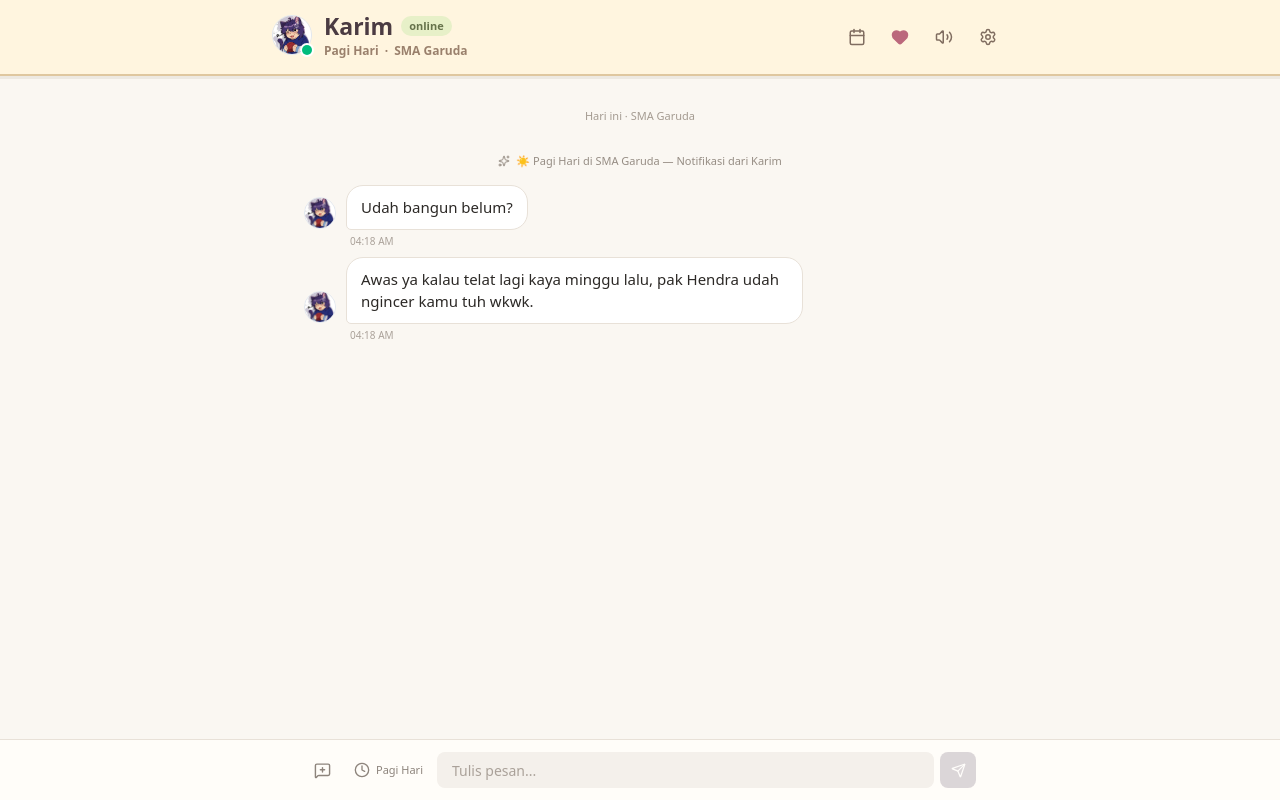
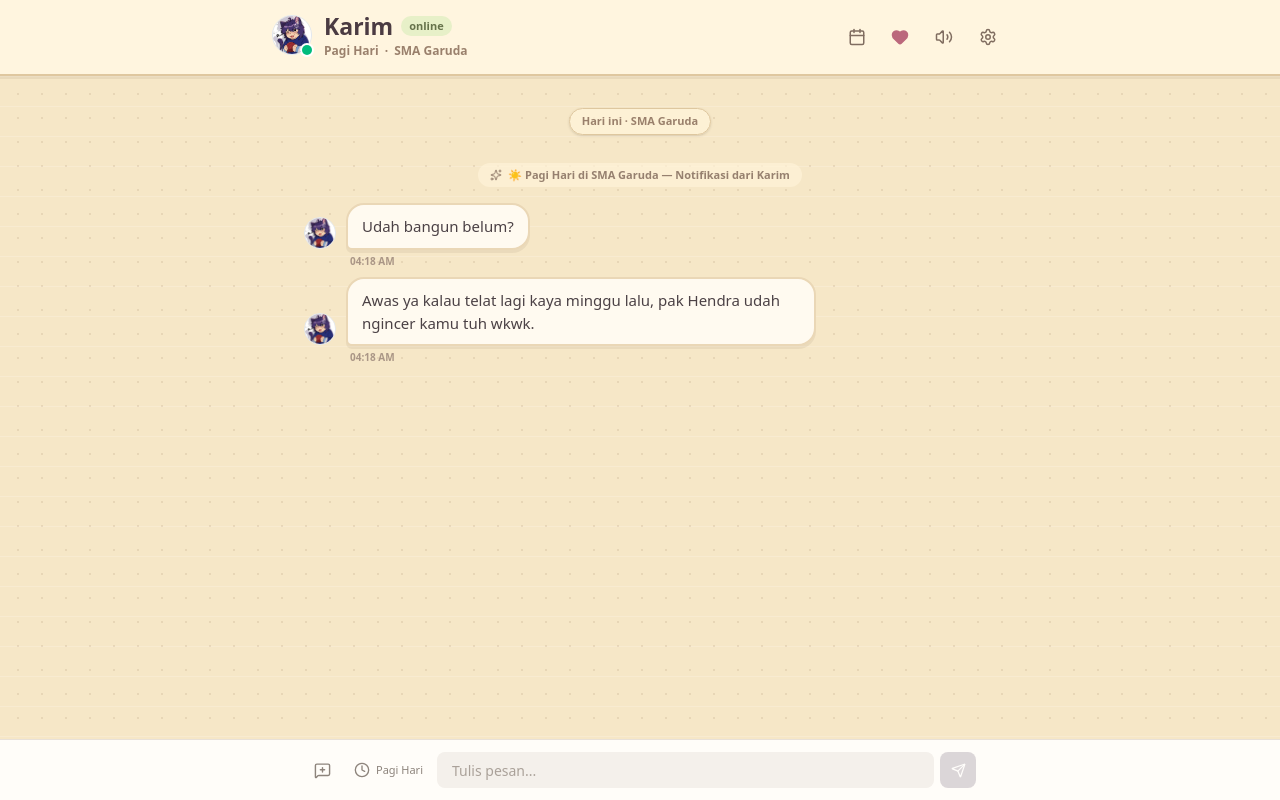
Before and after one commit to Syraku/Karim, a React (Vite) app: page / in a window 1280 px wide. Built offline with nearby package versions, Linux system fonts and the light colour scheme.

Commit message:
Redesign Karim message bubbles and typing indicator

```diff
--- a/src/components/MessageList.tsx
+++ b/src/components/MessageList.tsx
@@ -10,12 +10,7 @@ interface MessageListProps {
   playerName: string;
 }
 
-export const MessageList: React.FC<MessageListProps> = ({
-  messages,
-  isTyping,
-  karimArtworkUrl,
-  playerName,
-}) => {
+export const MessageList: React.FC<MessageListProps> = ({ messages, isTyping, karimArtworkUrl, playerName }) => {
   const bottomRef = useRef<HTMLDivElement>(null);
 
   useEffect(() => {
@@ -23,18 +18,20 @@ export const MessageList: React.FC<MessageListProps> = ({
   }, [messages, isTyping]);
 
   return (
-    <div className="flex-1 overflow-y-auto bg-[#faf7f2] dark:bg-[#141416] px-4 sm:px-8 py-5 sm:py-7">
-      <div className="max-w-2xl mx-auto space-y-2">
-        <div className="flex justify-center py-1 mb-4">
-          <span className="text-[11px] text-[#a49b91] dark:text-zinc-500">Hari ini · SMA Garuda</span>
+    <div className="bg-chat-wallpaper flex-1 overflow-y-auto px-4 py-5 sm:px-8 sm:py-7">
+      <div className="mx-auto max-w-2xl space-y-2">
+        <div className="mb-4 flex justify-center py-1">
+          <span className="rounded-full border border-[#dec79f] bg-[#fff3d8]/80 px-3 py-1 text-[11px] font-bold text-[#9a806c] shadow-sm">
+            Hari ini · SMA Garuda
+          </span>
         </div>
 
         {messages.map((msg, index) => {
           if (msg.sender === 'system') {
             return (
               <div key={msg.id || index} className="flex justify-center py-2">
-                <div className="text-[11px] text-[#968d84] dark:text-zinc-500 flex items-center gap-1.5">
-                  <Sparkles className="w-3 h-3" />
+                <div className="flex items-center gap-1.5 rounded-full bg-[#fff3d8]/70 px-3 py-1 text-[11px] font-semibold text-[#96806f]">
+                  <Sparkles className="h-3 w-3" />
                   <span>{msg.text}</span>
                 </div>
               </div>
@@ -44,35 +41,25 @@ export const MessageList: React.FC<MessageListProps> = ({
           const isKarim = msg.sender === 'karim';
 
           return (
-            <div
-              key={msg.id || index}
-              className={`flex items-end gap-2.5 ${isKarim ? 'justify-start' : 'justify-end'} ${isKarim ? 'pl-0' : 'pr-0'}`}
-            >
-              {isKarim && (
-                <KarimAvatar customArtworkUrl={karimArtworkUrl} size="sm" showStatusDot={false} className="mb-5" />
-              )}
+            <div key={msg.id || index} className={`karim-message-pop flex items-end gap-2.5 ${isKarim ? 'justify-start' : 'justify-end'}`}>
+              {isKarim && <KarimAvatar customArtworkUrl={karimArtworkUrl} size="sm" showStatusDot={false} className="mb-5" />}
 
-              <div className={`max-w-[82%] sm:max-w-[68%] ${isKarim ? 'items-start' : 'items-end'} flex flex-col`}>
-                <div
-                  className={`px-3.5 py-2.5 text-[14px] sm:text-[15px] leading-[1.5] ${
-                    isKarim
-                      ? 'bg-white dark:bg-[#202023] text-[#2c2926] dark:text-zinc-100 border border-[#e8e1d8] dark:border-zinc-800 rounded-[17px] rounded-bl-[5px]'
-                      : 'bg-[#756579] text-white rounded-[17px] rounded-br-[5px]'
-                  }`}
-                >
-                  <p className="whitespace-pre-wrap break-words font-normal">{msg.text}</p>
+              <div className={`flex max-w-[84%] flex-col sm:max-w-[70%] ${isKarim ? 'items-start' : 'items-end'}`}>
+                <div className={`px-3.5 py-2.5 text-[14px] leading-[1.5] sm:text-[15px] ${
+                  isKarim
+                    ? 'border-2 border-[#ead7b6] bg-[#fffaf0] text-[#4b4145] rounded-[18px] rounded-bl-[6px] shadow-[0_3px_0_rgba(101,76,51,.08)]'
+                    : 'bg-[#8d7288] text-white rounded-[18px] rounded-br-[6px] shadow-[0_3px_0_rgba(75,54,70,.15)]'
+                }`}>
+                  <p className="whitespace-pre-wrap break-words font-medium">{msg.text}</p>
                 </div>
-                <div className={`flex items-center gap-1 mt-1 px-1 text-[10px] ${isKarim ? 'text-[#aaa199] dark:text-zinc-600' : 'text-[#aaa199] dark:text-zinc-600'}`}>
+                <div className="mt-1 flex items-center gap-1 px-1 text-[10px] font-semibold text-[#aa9686]">
                   <span>{msg.timestamp}</span>
-                  {!isKarim && <CheckCheck className="w-3 h-3" />}
+                  {!isKarim && <CheckCheck className="h-3 w-3" />}
                 </div>
               </div>
 
               {!isKarim && (
-                <div
-                  className="w-7 h-7 rounded-full bg-[#eee8e1] dark:bg-zinc-800 text-[#766d65] dark:text-zinc-300 text-[11px] font-semibold flex items-center justify-center shrink-0 mb-5"
-                  title={playerName}
-                >
+                <div className="mb-5 flex h-7 w-7 shrink-0 items-center justify-center rounded-full border-2 border-[#dfc79f] bg-[#fff1d4] text-[11px] font-extrabold text-[#76605a]" title={playerName}>
                   {playerName.charAt(0).toUpperCase()}
                 </div>
               )}
@@ -83,10 +70,10 @@ export const MessageList: React.FC<MessageListProps> = ({
         {isTyping && (
           <div className="flex items-end gap-2.5 justify-start">
             <KarimAvatar customArtworkUrl={karimArtworkUrl} size="sm" showStatusDot={false} className="mb-1" />
-            <div className="bg-white dark:bg-[#202023] border border-[#e8e1d8] dark:border-zinc-800 rounded-[17px] rounded-bl-[5px] px-3.5 py-3 flex items-center gap-1">
-              <span className="w-1.5 h-1.5 rounded-full bg-[#9e9289] animate-bounce" style={{ animationDelay: '0ms' }} />
-              <span className="w-1.5 h-1.5 rounded-full bg-[#9e9289] animate-bounce" style={{ animationDelay: '140ms' }} />
-              <span className="w-1.5 h-1.5 rounded-full bg-[#9e9289] animate-bounce" style={{ animationDelay: '280ms' }} />
+            <div className="border-2 border-[#ead7b6] bg-[#fffaf0] rounded-[18px] rounded-bl-[6px] px-3.5 py-3 flex items-center gap-1 shadow-[0_3px_0_rgba(101,76,51,.08)]">
+              <span className="h-1.5 w-1.5 animate-bounce rounded-full bg-[#b19a86]" style={{ animationDelay: '0ms' }} />
+              <span className="h-1.5 w-1.5 animate-bounce rounded-full bg-[#b19a86]" style={{ animationDelay: '140ms' }} />
+              <span className="h-1.5 w-1.5 animate-bounce rounded-full bg-[#b19a86]" style={{ animationDelay: '280ms' }} />
             </div>
           </div>
         )}
```
